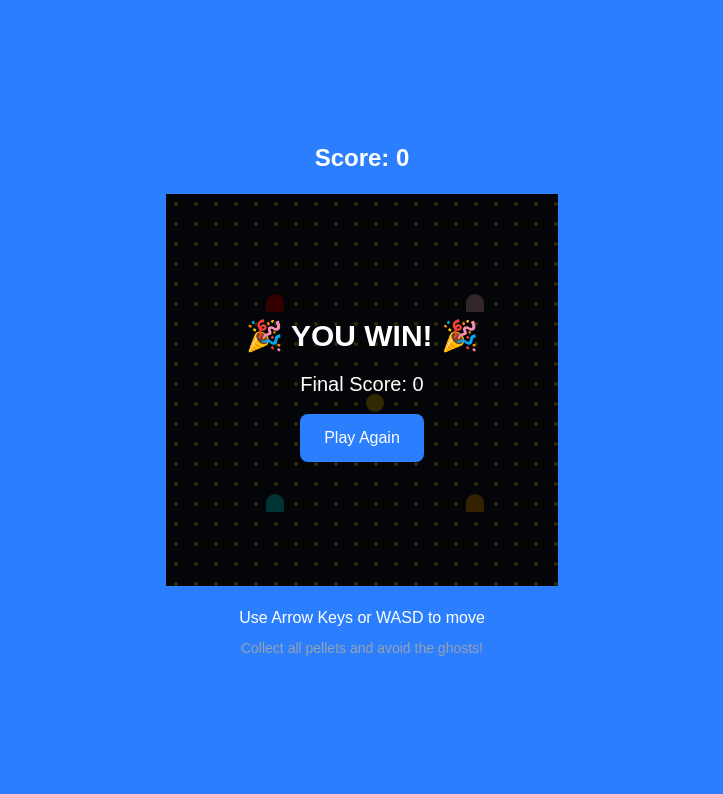
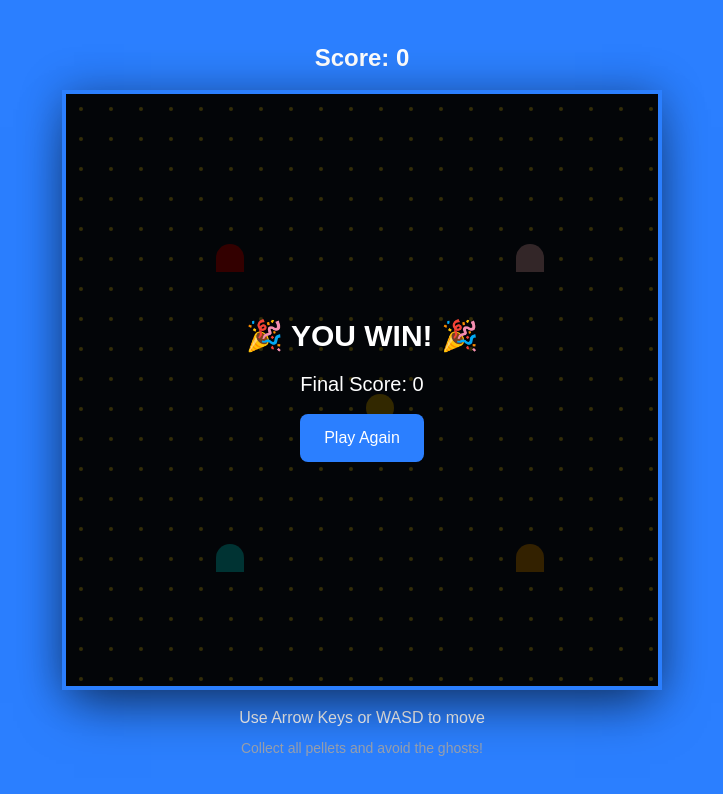
Before and after one commit to ns-test-org/create-pacman-game, a Next.js app in the folder packages/create-pacman-game/: page / in a window 1280 px wide. Shown: the top 794 px of the page, without its empty margins (278-1001 px from the left). Built offline with nearby package versions, Linux system fonts and the light colour scheme.

Commit message:
AI chat session: Updated code and files

```diff
--- a/packages/create-pacman-game/src/app/page.tsx
+++ b/packages/create-pacman-game/src/app/page.tsx
@@ -3,7 +3,7 @@
 import { useEffect, useState, useCallback } from 'react';
 
 const GRID_SIZE = 20;
-const CELL_SIZE = 20;
+const CELL_SIZE = 30;
 const INITIAL_PACMAN = { x: 10, y: 10 };
 const INITIAL_GHOSTS = [
   { x: 5, y: 5, color: 'red' },
@@ -179,10 +179,11 @@ export default function PacmanGame() {
       </div>
 
       <div
-        className="relative bg-gray-900 border-4 border-blue-500"
+        className="relative bg-gray-900 border-4 border-blue-500 shadow-2xl"
         style={{
           width: GRID_SIZE * CELL_SIZE,
-          height: GRID_SIZE * CELL_SIZE
+          height: GRID_SIZE * CELL_SIZE,
+          boxShadow: '0 25px 50px -12px rgba(0, 0, 0, 0.5), 0 0 40px rgba(0, 0, 0, 0.3)'
         }}
       >
         {/* Pellets */}
```
